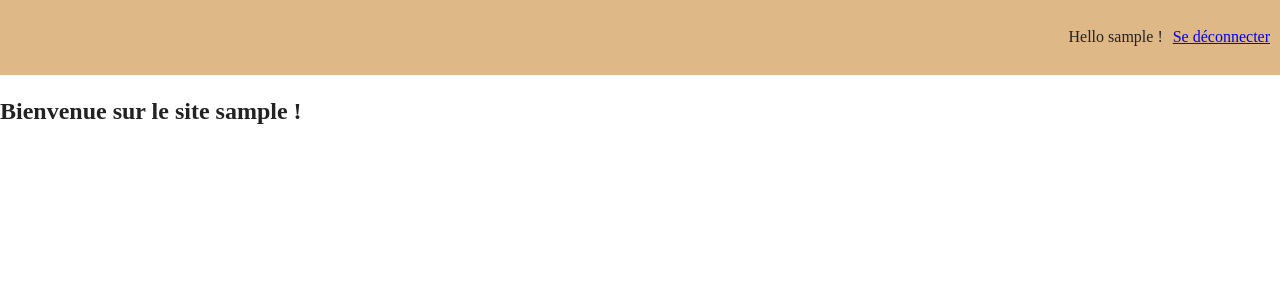
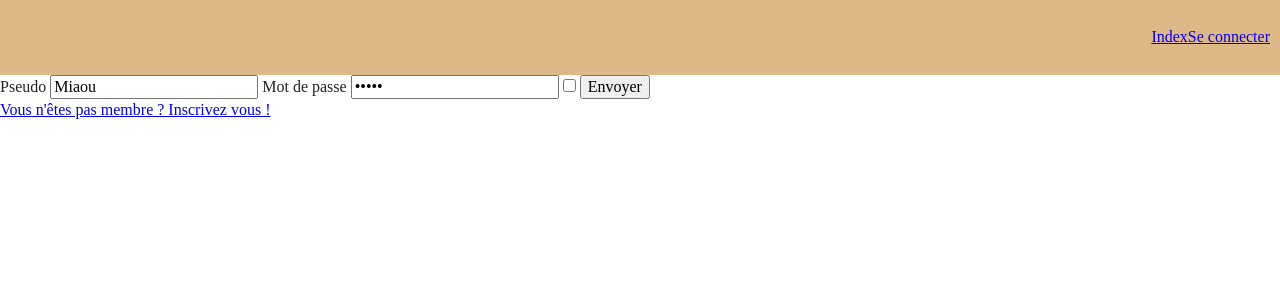
Before and after one commit to julebbb/Tp_space_member, a PHP site: page /index.php?action=connexion in a window 1280 px wide. Shown: the top 300 px of the page. Run offline with PHP 8.4, Linux system fonts and the light colour scheme; the visitor is signed in with stand-in values (Sample User, id 1).

Commit message:
index with all controller link

```diff
--- a/controller/connexion_control.php
+++ b/controller/connexion_control.php
@@ -2,6 +2,10 @@
 require('model/model_connexion.php');
 $title = 'Connexion';
 $descript = 'Bienvenue sur mon site';
+
+//View connexion
+require('view/connexion_view.php');
+
 
 if (isset($_POST['pseudo']) AND isset($_POST['password'])) {
 
@@ -18,6 +22,12 @@ if (isset($_POST['pseudo']) AND isset($_POST['password'])) {
       $_SESSION['pseudo'] = $pseudo;
       header('Location: index.php');
 
+      if (isset($_POST['connexion_auto'])) {
+        echo $_POST['connexion_auto'];
+      }
+      setcookie('password', $result['password'], time() + 365*24*3600, null, null, false, true);
+      setcookie('pseudo', $pseudo, time() + 365*24*3600, null, null, false, true);
+
       connect($pseudo);
     }
 
@@ -27,4 +37,5 @@ if (isset($_POST['pseudo']) AND isset($_POST['password'])) {
 
   }
 }
+
 ?>
--- a/controller/index_control.php
+++ b/controller/index_control.php
@@ -1,12 +1,21 @@
 <?php
 
 session_start();
-if (!isset($_SESSION["pseudo"]) AND !isset($_SESSION["id"])) {
-  header('Location: connexion.php');
+
+if (isset($_COOKIE['pseudo']) AND isset($_COOKIE['id'])) {
+  require('model/model_index.php');
+  connect_on($_COOKIE['pseudo']);
+
+  $_SESSION['id'] = $_COOKIE['id'];
+  $_SESSION['pseudo'] = $_COOKIE['pseudo'];
+
+} else if (!isset($_SESSION["pseudo"]) AND !isset($_SESSION["id"])) {
+  header('Location: index.php?action=connexion');
 }
 
 $title = 'Index';
 $descript = 'Bienvenue sur mon site';
 
+require('view/index_view.php');
 
  ?>
--- a/controller/inscription_control.php
+++ b/controller/inscription_control.php
@@ -3,6 +3,9 @@
 require('model/model_inscription.php');
 $title = 'Inscription';
 $descript = "Page d'inscription";
+
+require('view/inscription_view.php');
+
   //Verif if form is validate
   if (isset($_POST['pseudo']) AND isset($_POST['password']) AND isset($_POST['pass_retry']) AND isset($_POST['email'])) {
 
--- a/deconnexion.php
+++ b/deconnexion.php
@@ -7,6 +7,8 @@ $result = $table->execute( array (
   'pseudo' => $_SESSION['pseudo']
 ));
 
+setcookie('pseudo', '', time(), null, null, false, true);
+setcookie('id', '', time(), null, null, false, true);
 
 $_SESSION = array();
 session_destroy();
--- a/index.php
+++ b/index.php
@@ -1,4 +1,20 @@
 <?php
-require('controller/index_control.php');
-require('view/index_view.php');
+if (isset($_GET['action'])) {
+  if ($_GET['action'] == "index") {
+
+    require('controller/index_control.php');
+
+  } elseif ($_GET['action'] == "inscription") {
+
+    require('controller/inscription_control.php');
+
+  } elseif ($_GET['action'] == "connexion") {
+
+    require('controller/connexion_control.php');
+  }
+
+} else {
+  require('controller/index_control.php');
+}
+
 ?>
--- a/inscription.php
+++ /dev/null
@@ -1,6 +0,0 @@
-<?php
-  //check if a post is done
-  require('controller/inscription_control.php');
-  //form view
-  require('view/inscription_view.php');
- ?>
--- a/view/connexion_view.php
+++ b/view/connexion_view.php
@@ -2,19 +2,19 @@
 
 <main>
   <section>
-    <form class="" action="connexion.php" method="post">
+    <form class="" action="index.php?action=connexion" method="post">
       <label for="pseudo">Pseudo</label>
       <input type="text" name="pseudo" value="Miaou">
 
       <label for="password">Mot de passe</label>
       <input type="password" name="password" value="debug">
 
-      <input type="checkbox" name="connexion_auto" value="">
+      <input type="checkbox" name="connexion_auto" value="yes">
 
       <input type="submit" name="send" value="Envoyer">
     </form>
 
-    <a href="inscription.php">Vous n'êtes pas membre ? Inscrivez vous !</a>
+    <a href="index.php?action=inscription">Vous n'êtes pas membre ? Inscrivez vous !</a>
   </section>
 </main>
 
--- a/view/header_view.php
+++ b/view/header_view.php
@@ -1,4 +1,5 @@
   <header>
+    <a href="index.php">Index</a>
     <?php if (isset($_SESSION['pseudo'])) { ?>
     <p>Hello <?php echo $_SESSION['pseudo'] ?> !</p>
 
@@ -8,7 +9,7 @@
     <?php if (!isset($_SESSION['pseudo'])) {
       ?>
 
-      <a href="connexion.php">Se connecter</a>
+      <a href="index.php?action=connexion">Se connecter</a>
       <?php
     } ?>
   </header>
--- a/view/inscription_view.php
+++ b/view/inscription_view.php
@@ -2,7 +2,7 @@
 <main>
   <section>
     <h2>Inscription</h2>
-    <form class="" action="inscription.php" method="post">
+    <form class="" action="index.php?action=inscription" method="post">
 
         <label for="pseudo">Pseudo</label>
         <input type="text" name="pseudo" value="Miaou">
@@ -20,7 +20,7 @@
 
     </form>
 
-    <a href="connexion.php">Déja membre ? Se connecter</a>
+    <a href="index.php?action=connexion">Déja membre ? Se connecter</a>
   </section>
 </main>
 
```
Also changed, not shown: connexion.php (deleted, +0 -9 lines).
